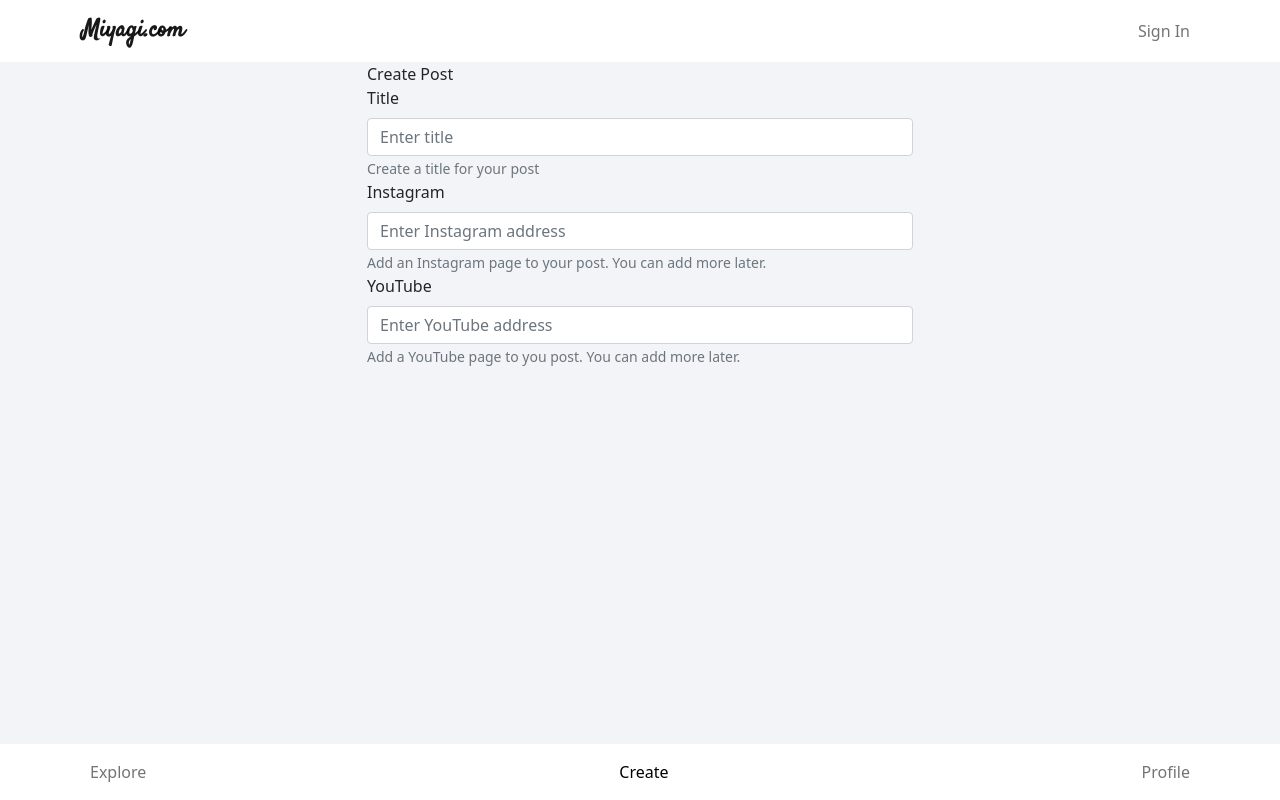
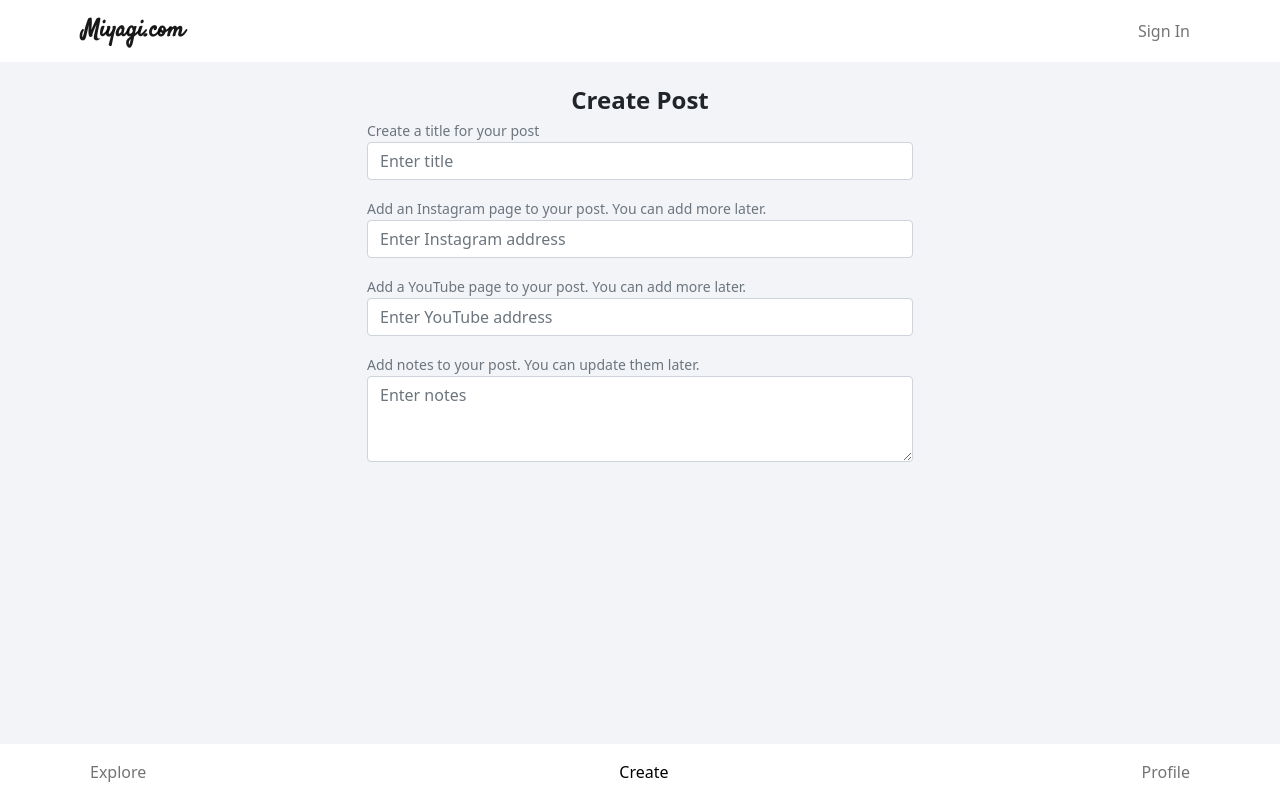
Before and after one commit to asherman-ca/miyagi, a React (Create React App) app: page /create in a window 1280 px wide. Built offline with nearby package versions, Linux system fonts and the light colour scheme; no server answers.

Commit message:
create form progress

```diff
--- a/src/App.css
+++ b/src/App.css
@@ -26,3 +26,10 @@ body {
 .navbarLinkActive {
 	color: black !important;
 }
+
+.formHeader {
+	text-align: center;
+	font-weight: bold;
+	font-size: 1.5rem;
+	padding-top: 20px;
+}
--- a/src/pages/Create.jsx
+++ b/src/pages/Create.jsx
@@ -138,39 +138,58 @@
       <Container>
         <Row>
           <Col md={{ span: 6, offset: 3 }}>
-            Create Post
+            <div className="formHeader">Create Post</div>
             <Form>
-              <Form.Group controlId="formBasicEmail">
-                <Form.Label>Title</Form.Label>
+              <Form.Group className="mb-3" controlId="formBasicEmail">
+                {/* <Form.Label>Title</Form.Label> */}
+                <Form.Text className="text-muted">
+                  Create a title for your post
+                </Form.Text>
                 <Form.Control
                   type="title"
                   placeholder="Enter title"
+                  id="title"
+                  onChange={onMutate}
                 />
-                <Form.Text className="text-muted">
-                  Create a title for your post
-                </Form.Text>
               </Form.Group>
 
-              <Form.Group controlId="formBasicEmail">
-                <Form.Label>Instagram</Form.Label>
+              <Form.Group className="mb-3" controlId="formBasicEmail">
+                {/* <Form.Label>Instagram</Form.Label> */}
+                <Form.Text className="text-muted">
+                  Add an Instagram page to your post. You can add more later.
+                </Form.Text>
                 <Form.Control
                   type="instagram"
                   placeholder="Enter Instagram address"
+                  id="instragramUrl"
+                  onChange={onMutate}
                 />
-                <Form.Text className="text-muted">
-                  Add an Instagram page to your post. You can add more later.
-                </Form.Text>
               </Form.Group>
 
-              <Form.Group controlId="formBasicEmail">
-                <Form.Label>YouTube</Form.Label>
+              <Form.Group className="mb-3" controlId="formBasicEmail">
+                {/* <Form.Label>YouTube</Form.Label> */}
+                <Form.Text className="text-muted">
+                  Add a YouTube page to your post. You can add more later.
+                </Form.Text>
                 <Form.Control
                   type="youtube"
                   placeholder="Enter YouTube address"
+                  id="youTubeUrl"
+                  onChange={onMutate}
                 />
+              </Form.Group>
+
+              <Form.Group className="mb-3" controlId="exampleForm.ControlTextarea1">
                 <Form.Text className="text-muted">
-                  Add a YouTube page to you post. You can add more later.
+                  Add notes to your post. You can update them later.
                 </Form.Text>
+                <Form.Control
+                  as="textarea"
+                  rows={3}
+                  placeholder="Enter notes"
+                  id="notes"
+                  onChange={onMutate}
+                />
               </Form.Group>
             </Form>
           </Col>
```
